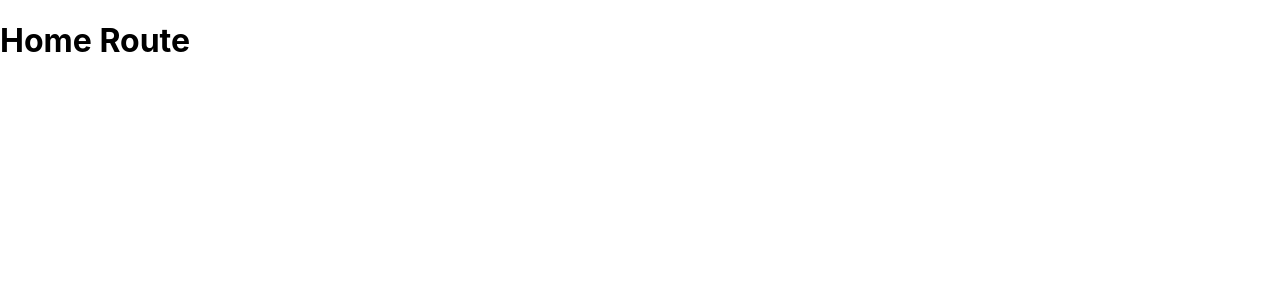
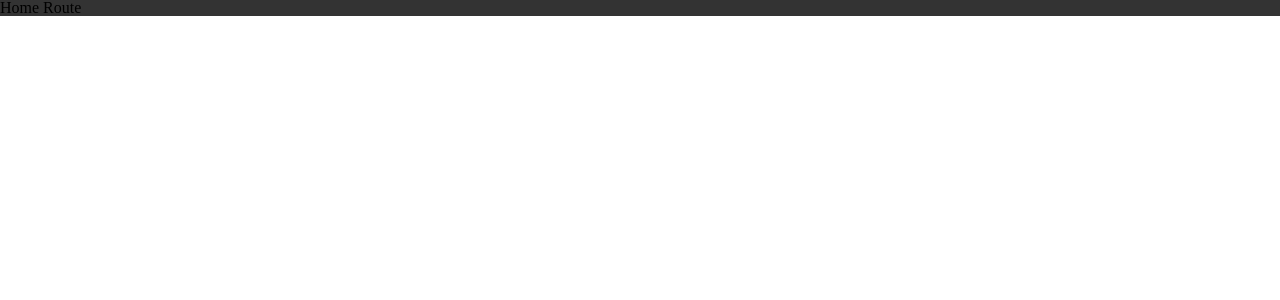
Before and after one commit to keenode/pi-engine, a React (Create React App) app: page / in a window 1280 px wide. Shown: the top 300 px of the page. Built offline with nearby package versions, Linux system fonts and the light colour scheme.

Commit message:
Add css reset

```diff
--- a/package.json
+++ b/package.json
@@ -16,11 +16,13 @@
     "not op_mini all"
   ],
   "dependencies": {
+    "node-sass": "^4.10.0",
     "prop-types": "^15.6.2",
     "react": "^16.6.3",
     "react-dom": "^16.6.3",
     "react-router-dom": "^4.3.1",
     "react-scripts": "2.1.1",
+    "reset-css": "^4.0.1",
     "source-map-explorer": "^1.6.0"
   },
   "devDependencies": {
--- a/src/App.css
+++ /dev/null
@@ -1,32 +0,0 @@
-.App {
-  text-align: center;
-}
-
-.App-logo {
-  animation: App-logo-spin infinite 20s linear;
-  height: 40vmin;
-}
-
-.App-header {
-  background-color: #282c34;
-  min-height: 100vh;
-  display: flex;
-  flex-direction: column;
-  align-items: center;
-  justify-content: center;
-  font-size: calc(10px + 2vmin);
-  color: white;
-}
-
-.App-link {
-  color: #61dafb;
-}
-
-@keyframes App-logo-spin {
-  from {
-    transform: rotate(0deg);
-  }
-  to {
-    transform: rotate(360deg);
-  }
-}
--- a/src/App.jsx
+++ b/src/App.jsx
@@ -1,7 +1,7 @@
 import React from "react";
 import { Route, Switch } from "react-router-dom";
 
-import "./App.css";
+import "./App.scss";
 
 import MainLayout from "./layouts/MainLayout/MainLayout";
 import Home from "./containers/Home/Home";
--- a/src/index.css
+++ /dev/null
@@ -1,14 +0,0 @@
-body {
-  margin: 0;
-  padding: 0;
-  font-family: -apple-system, BlinkMacSystemFont, "Segoe UI", "Roboto", "Oxygen",
-    "Ubuntu", "Cantarell", "Fira Sans", "Droid Sans", "Helvetica Neue",
-    sans-serif;
-  -webkit-font-smoothing: antialiased;
-  -moz-osx-font-smoothing: grayscale;
-}
-
-code {
-  font-family: source-code-pro, Menlo, Monaco, Consolas, "Courier New",
-    monospace;
-}
--- a/src/index.jsx
+++ b/src/index.jsx
@@ -1,7 +1,7 @@
 import React from "react";
 import ReactDOM from "react-dom";
 import { BrowserRouter as Router } from "react-router-dom";
-import "./index.css";
+import "./index.scss";
 import App from "./App";
 import * as serviceWorker from "./serviceWorker";
 
--- /dev/null
+++ b/src/index.scss
@@ -0,0 +1 @@
+@import "~reset-css/sass/reset";
--- a/src/layouts/MainLayout/MainLayout.jsx
+++ b/src/layouts/MainLayout/MainLayout.jsx
@@ -1,7 +1,13 @@
 import React from "react";
 import PropTypes from "prop-types";
 
-const MainLayout = ({ children }) => <div>{children}</div>;
+import styles from "./MainLayout.module.scss";
+
+const MainLayout = ({ children }) => (
+  <div className={styles.AppContainer}>
+    <main className={styles.LayoutContainer}>{children}</main>
+  </div>
+);
 
 MainLayout.propTypes = {
   children: PropTypes.element.isRequired
--- /dev/null
+++ b/src/layouts/MainLayout/MainLayout.module.scss
@@ -0,0 +1,3 @@
+.AppContainer {
+  background-color: #333;
+}
```
Also changed, not shown: src/App.scss (added), 1 other file (tests, documents, lock files or other folders).
